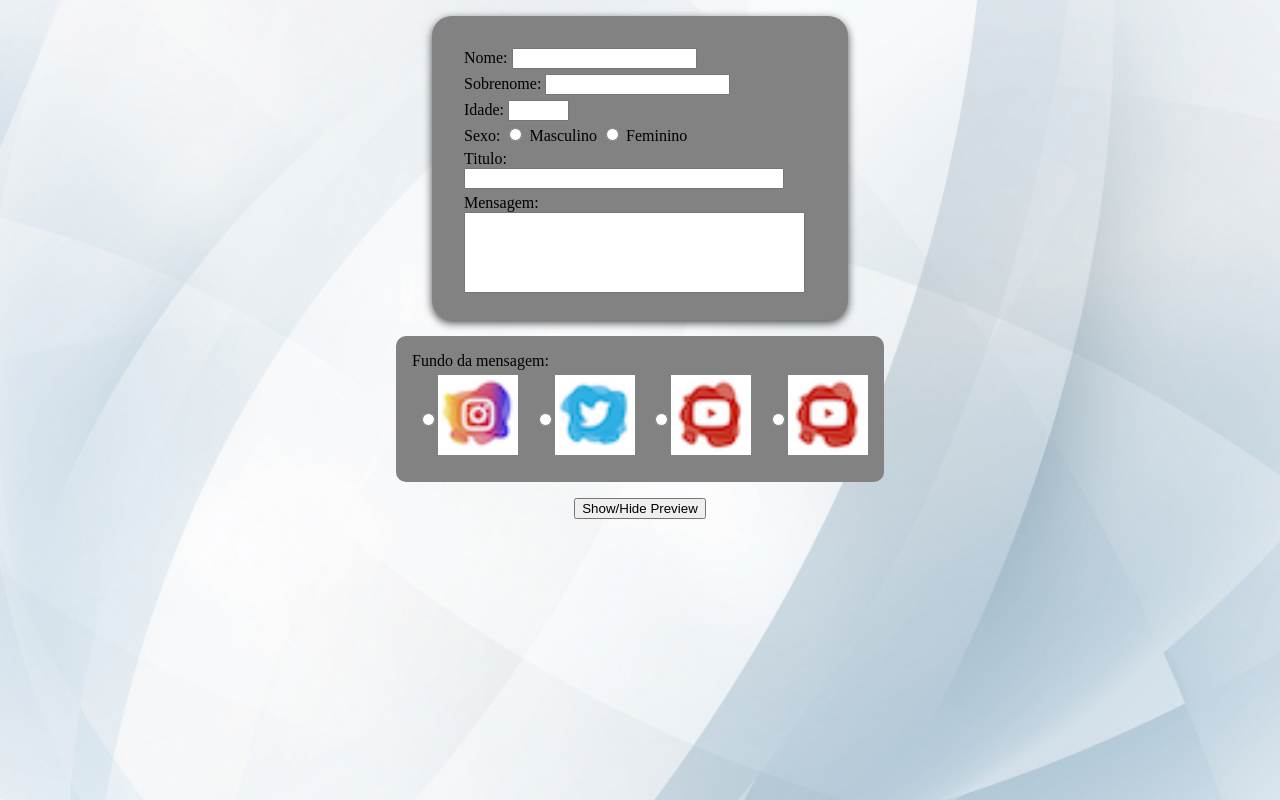
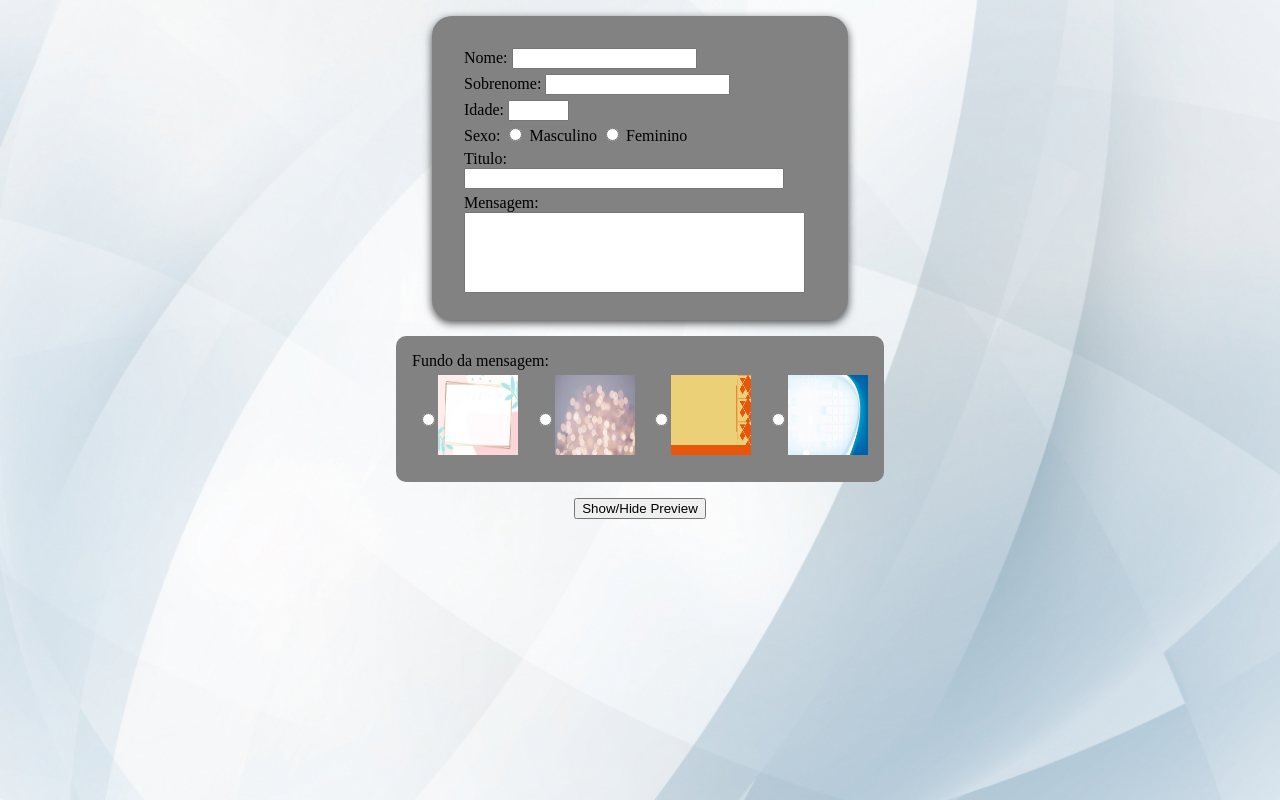
Before and after one commit to vitorsalek/Challenge-3, a plain HTML site: page index.html in a window 1280 px wide. Drawn offline with Linux system fonts and the light colour scheme.

Commit message:
New message images

```diff
--- a/index.html
+++ b/index.html
@@ -53,46 +53,75 @@
 		<label for="image1">Fundo da mensagem: </label>
 		<div>
 			<div>
-				<input id="image1" type="radio" name="image" value="./images/Insta.png" onclick="setPreviewMessageBackground()">
+				<input id="image1" type="radio" name="image" value="./images/image1.jpg" onclick="setPreviewMessageBackground()">
 				<label for="image1">
-					<img src="./images/Insta.png">
+					<img src="./images/image1.jpg">
 				</label>
 			</div>
 
 			<div>
-				<input id="image2" type="radio" name="image" value="./images/Twitter.png" onclick="setPreviewMessageBackground()">
+				<input id="image2" type="radio" name="image" value="./images/image2.jpg" onclick="setPreviewMessageBackground()">
 				<label for="image2">
-					<img src="./images/Twitter.png">
+					<img src="./images/image2.jpg">
 				</label>
 			</div>
 
 			<div>
-				<input id="image3" type="radio" name="image" value="./images/Youtube.png" onclick="setPreviewMessageBackground()">
+				<input id="image3" type="radio" name="image" value="./images/image3.jpg" onclick="setPreviewMessageBackground()">
 				<label for="image3">
-					<img src="./images/Youtube.png">
+					<img src="./images/image3.jpg">
 				</label>
 			</div>
 
 			<div>
-				<input id="image4" type="radio" name="image" value="./images/Youtube.png" onclick="setPreviewMessageBackground()">
+				<input id="image4" type="radio" name="image" value="./images/image4.png" onclick="setPreviewMessageBackground()">
 				<label for="image4">
-					<img src="./images/Youtube.png">
+					<img src="./images/image4.png">
 				</label>
 			</div>
 
 			<div>
-				<input id="image5" type="radio" name="image" value="./images/Youtube.png" onclick="setPreviewMessageBackground()">
+				<input id="image5" type="radio" name="image" value="./images/image5.jpg" onclick="setPreviewMessageBackground()">
 				<label for="image5">
-					<img src="./images/Youtube.png">
+					<img src="./images/image5.jpg">
 				</label>
 			</div>
 
 			<div>
-				<input id="image6" type="radio" name="image" value="./images/Youtube.png" onclick="setPreviewMessageBackground()">
+				<input id="image6" type="radio" name="image" value="./images/image1.jpg" onclick="setPreviewMessageBackground()">
 				<label for="image6">
-					<img src="./images/Youtube.png">
+					<img src="./images/image1.jpg">
 				</label>
 			</div>
+
+			<div>
+				<input id="image7" type="radio" name="image" value="./images/image2.jpg" onclick="setPreviewMessageBackground()">
+				<label for="image7">
+					<img src="./images/image2.jpg">
+				</label>
+			</div>
+
+			<div>
+				<input id="image8" type="radio" name="image" value="./images/image3.jpg" onclick="setPreviewMessageBackground()">
+				<label for="image8">
+					<img src="./images/image3.jpg">
+				</label>
+			</div>
+
+			<div>
+				<input id="image9" type="radio" name="image" value="./images/image4.png" onclick="setPreviewMessageBackground()">
+				<label for="image9">
+					<img src="./images/image4.png">
+				</label>
+			</div>
+
+			<div>
+				<input id="image10" type="radio" name="image" value="./images/image5.jpg" onclick="setPreviewMessageBackground()">
+				<label for="image10">
+					<img src="./images/image5.jpg">
+				</label>
+			</div>
+
 		</div>
 	</div>
 
```
Also changed, not shown: images/Insta.png (deleted), images/Twitter.png (deleted), images/Youtube.png (deleted), images/image1.jpg (added), images/image2.jpg (added), images/image3.jpg (added), images/image4.png (added), images/image5.jpg (added).
